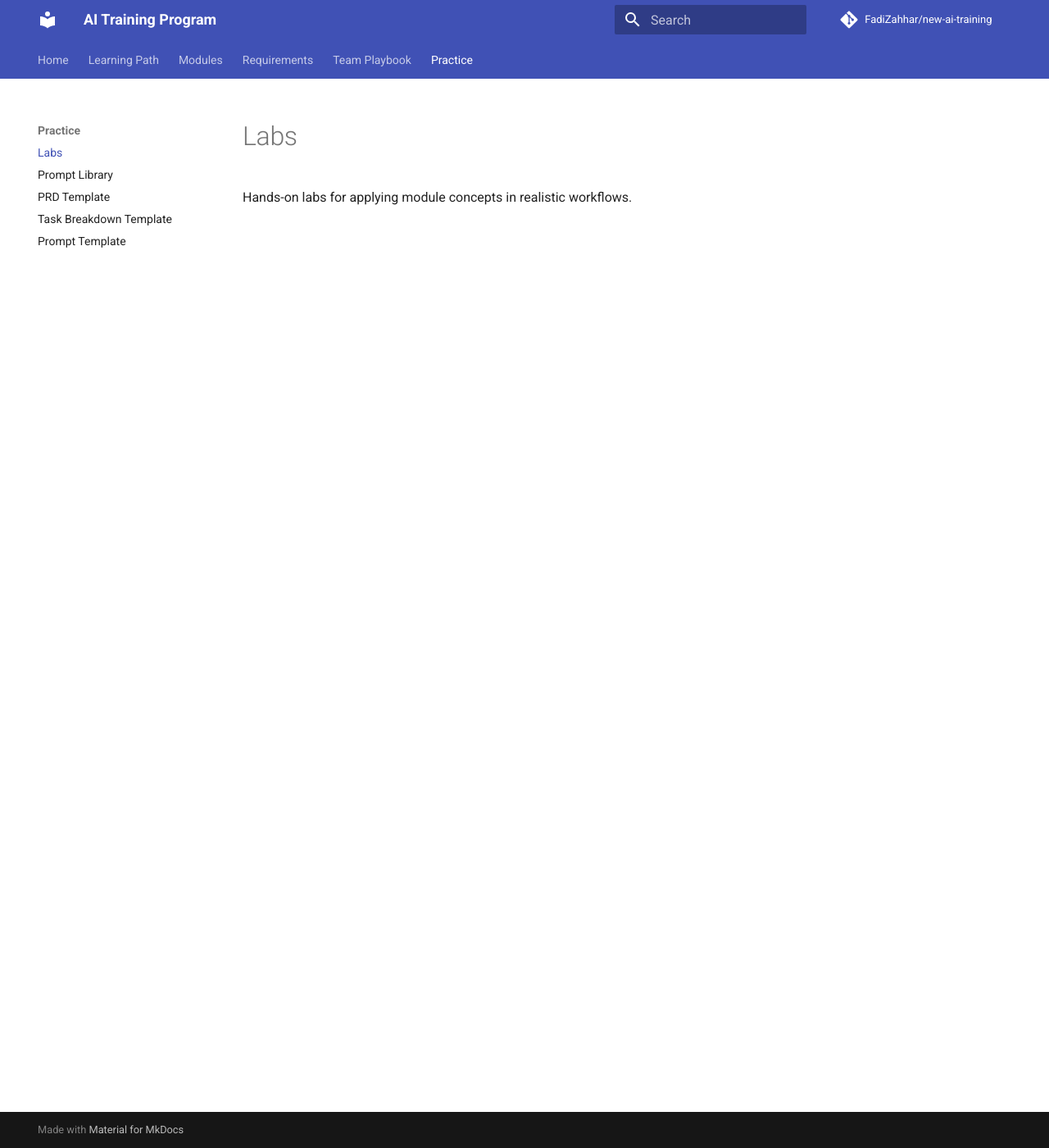
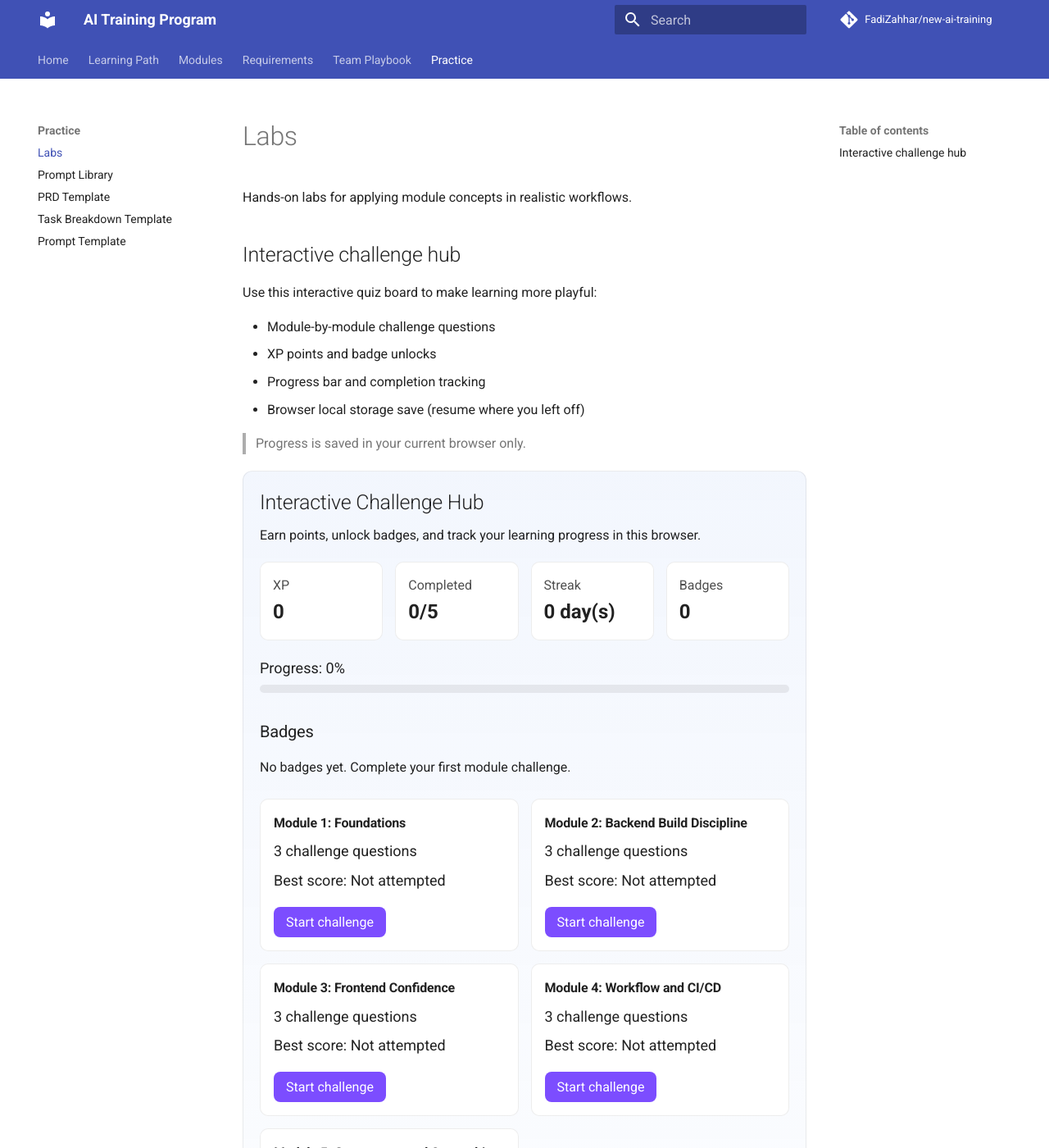
Before and after one commit to FadiZahhar/new-ai-training, an MkDocs documentation site: the page built from docs/practice/labs.md, in a window 1280 px wide and 1400 px high. Shown: the whole window at 82% size. Built offline with MkDocs 1.6.1 and Material for MkDocs 9.7.7, drawn with Linux system fonts in a browser that asks for light colours; comment, search, counter and statistics services are not loaded; some of the changed text lies outside the part shown.

Commit message:
Add interactive quiz gamification for training docs
Co-authored-by: Copilot App <223556219+Copilot@users.noreply.github.com>

```diff
--- /dev/null
+++ b/docs/assets/css/training-game.css
@@ -0,0 +1,186 @@
+.game-shell {
+  margin-top: 1rem;
+  border: 1px solid var(--md-default-fg-color--lightest);
+  border-radius: 12px;
+  padding: 1rem;
+  background: linear-gradient(180deg, rgba(100, 149, 237, 0.08), rgba(100, 149, 237, 0.02));
+}
+
+.game-header h2 {
+  margin: 0 0 0.5rem;
+}
+
+.game-header p {
+  margin-top: 0;
+}
+
+.game-stats {
+  display: grid;
+  grid-template-columns: repeat(auto-fit, minmax(130px, 1fr));
+  gap: 0.75rem;
+  margin: 1rem 0;
+}
+
+.stat-card {
+  border: 1px solid var(--md-default-fg-color--lightest);
+  border-radius: 10px;
+  padding: 0.75rem;
+  background: var(--md-default-bg-color);
+}
+
+.stat-card span {
+  display: block;
+  font-size: 0.8rem;
+  opacity: 0.8;
+}
+
+.stat-card strong {
+  font-size: 1.2rem;
+}
+
+.progress-wrap {
+  margin: 1rem 0;
+}
+
+.progress-label {
+  font-size: 0.9rem;
+  margin-bottom: 0.25rem;
+}
+
+.progress-bar {
+  width: 100%;
+  height: 10px;
+  border-radius: 999px;
+  background: var(--md-default-fg-color--lightest);
+  overflow: hidden;
+}
+
+.progress-bar span {
+  display: block;
+  height: 100%;
+  background: linear-gradient(90deg, #7c4dff, #00acc1);
+}
+
+.badge-wrap {
+  margin: 1.25rem 0;
+}
+
+.badge-grid {
+  display: flex;
+  gap: 0.5rem;
+  flex-wrap: wrap;
+}
+
+.badge-item {
+  border: 1px solid #00acc1;
+  color: #006064;
+  border-radius: 999px;
+  padding: 0.2rem 0.6rem;
+  background: rgba(0, 172, 193, 0.1);
+  font-size: 0.85rem;
+}
+
+.module-grid {
+  display: grid;
+  grid-template-columns: repeat(auto-fit, minmax(220px, 1fr));
+  gap: 0.75rem;
+}
+
+.module-card {
+  border: 1px solid var(--md-default-fg-color--lightest);
+  border-radius: 10px;
+  padding: 0.8rem;
+  background: var(--md-default-bg-color);
+}
+
+.module-card h4 {
+  margin: 0 0 0.4rem;
+}
+
+.module-card p {
+  margin: 0.35rem 0;
+  font-size: 0.9rem;
+}
+
+.module-card button,
+#next-question-btn,
+#back-to-dashboard {
+  margin-top: 0.5rem;
+  border: 0;
+  border-radius: 8px;
+  padding: 0.45rem 0.75rem;
+  background: #7c4dff;
+  color: #fff;
+  cursor: pointer;
+}
+
+.module-card button:hover,
+#next-question-btn:hover,
+#back-to-dashboard:hover {
+  background: #5e35b1;
+}
+
+.actions {
+  margin-top: 1rem;
+}
+
+.reset-btn {
+  border: 1px solid #ef5350;
+  color: #b71c1c;
+  border-radius: 8px;
+  padding: 0.35rem 0.75rem;
+  background: rgba(239, 83, 80, 0.1);
+  cursor: pointer;
+}
+
+.quiz-card {
+  margin-top: 1.25rem;
+  border-top: 1px dashed var(--md-default-fg-color--lightest);
+  padding-top: 1rem;
+}
+
+.quiz-meta {
+  font-size: 0.85rem;
+  opacity: 0.8;
+}
+
+.quiz-prompt {
+  font-weight: 600;
+}
+
+.option-list {
+  display: grid;
+  gap: 0.5rem;
+}
+
+.option-btn {
+  text-align: left;
+  border: 1px solid var(--md-default-fg-color--lightest);
+  background: var(--md-default-bg-color);
+  color: inherit;
+  padding: 0.55rem 0.7rem;
+  border-radius: 8px;
+  cursor: pointer;
+}
+
+.option-btn.correct {
+  border-color: #2e7d32;
+  background: rgba(46, 125, 50, 0.12);
+}
+
+.option-btn.wrong {
+  border-color: #c62828;
+  background: rgba(198, 40, 40, 0.12);
+}
+
+#quiz-feedback {
+  margin-top: 0.75rem;
+}
+
+.ok {
+  color: #1b5e20;
+}
+
+.bad {
+  color: #b71c1c;
+}
--- /dev/null
+++ b/docs/assets/js/training-game.js
@@ -0,0 +1,439 @@
+(() => {
+  const root = document.getElementById("interactive-training-app");
+  if (!root) return;
+
+  const STORAGE_KEY = "ai-training-progress-v1";
+
+  const modules = [
+    {
+      id: "module-1",
+      title: "Module 1: Foundations",
+      questions: [
+        {
+          prompt: "What is the safest assumption about AI-generated code?",
+          options: [
+            "It is production-ready if it compiles",
+            "It is a draft that requires verification",
+            "It is correct if the prompt is long",
+            "It is reliable if copied from examples"
+          ],
+          answer: 1,
+          explanation: "AI output should be treated as a draft until validated by tests and review."
+        },
+        {
+          prompt: "Which loop best represents disciplined AI-assisted delivery?",
+          options: [
+            "Ask -> Accept -> Merge",
+            "Ask -> Inspect -> Run -> Test -> Refine",
+            "Prompt -> Copy -> Ship",
+            "Ask -> Rewrite everything manually"
+          ],
+          answer: 1,
+          explanation: "The quality loop includes inspection and verification before acceptance."
+        },
+        {
+          prompt: "What is the strongest prompt element for reducing hallucinations?",
+          options: [
+            "Broad role definition only",
+            "Strict scope and file-level constraints",
+            "Maximum token budget",
+            "Asking for more creativity"
+          ],
+          answer: 1,
+          explanation: "Constrained prompts anchored to real files reduce fabricated assumptions."
+        }
+      ]
+    },
+    {
+      id: "module-2",
+      title: "Module 2: Backend Build Discipline",
+      questions: [
+        {
+          prompt: "What is the best sequence for backend changes?",
+          options: [
+            "UI first, then tests, then model",
+            "Model -> storage -> CRUD -> business rules -> tests",
+            "Business rules first, then endpoints, then model",
+            "Generate all files at once"
+          ],
+          answer: 1,
+          explanation: "Incremental backend layering keeps behavior understandable and testable."
+        },
+        {
+          prompt: "Why do break tests matter?",
+          options: [
+            "They speed up CI pipelines",
+            "They prove tests can detect bad behavior",
+            "They reduce code review time",
+            "They remove the need for manual testing"
+          ],
+          answer: 1,
+          explanation: "A test that never fails may not protect you from regressions."
+        },
+        {
+          prompt: "When should you move to the next implementation stage?",
+          options: [
+            "After AI returns code",
+            "After local checks pass for current stage",
+            "After adding documentation only",
+            "After opening a PR"
+          ],
+          answer: 1,
+          explanation: "Stage-gate validation prevents hidden issues from accumulating."
+        }
+      ]
+    },
+    {
+      id: "module-3",
+      title: "Module 3: Frontend Confidence",
+      questions: [
+        {
+          prompt: "What is a good debugging evidence source for frontend/backend sync issues?",
+          options: [
+            "Visual guesswork",
+            "Status codes and response payloads",
+            "Renaming components",
+            "Changing CSS first"
+          ],
+          answer: 1,
+          explanation: "Inspecting API status/payloads narrows root causes quickly."
+        },
+        {
+          prompt: "Which testing strategy is strongest for UI changes?",
+          options: [
+            "Manual click-through only",
+            "Client + server validation with edge cases",
+            "Snapshot updates only",
+            "Skipping tests to move faster"
+          ],
+          answer: 1,
+          explanation: "UI reliability needs both client behavior checks and backend contract checks."
+        },
+        {
+          prompt: "What helps keep refactors safe?",
+          options: [
+            "Silent broad rewrites",
+            "Small changes plus explicit verification checklist",
+            "Removing old tests",
+            "Merging without review"
+          ],
+          answer: 1,
+          explanation: "Small, validated refactors reduce regression risk."
+        }
+      ]
+    },
+    {
+      id: "module-4",
+      title: "Module 4: Workflow and CI/CD",
+      questions: [
+        {
+          prompt: "How should AI-generated pipeline files be treated?",
+          options: [
+            "Trusted defaults",
+            "Drafts requiring intentional review",
+            "Optional extras",
+            "Immediate merge artifacts"
+          ],
+          answer: 1,
+          explanation: "Workflow files affect delivery safety and must be reviewed carefully."
+        },
+        {
+          prompt: "What is the best use of tool scope?",
+          options: [
+            "Use the same tool for every change",
+            "Pick line/file/repo tools based on task size",
+            "Avoid tools and edit blindly",
+            "Only use AI chat without code context"
+          ],
+          answer: 1,
+          explanation: "Right-sized tooling improves speed and quality."
+        },
+        {
+          prompt: "Why maintain ADR-style decisions?",
+          options: [
+            "To increase file count",
+            "To preserve rationale for team handoff",
+            "To avoid writing tests",
+            "To bypass code review"
+          ],
+          answer: 1,
+          explanation: "Decision records improve explainability and onboarding."
+        }
+      ]
+    },
+    {
+      id: "module-5",
+      title: "Module 5: Governance and Ownership",
+      questions: [
+        {
+          prompt: "What is the core mindset in Module 5?",
+          options: [
+            "AI owns architecture choices",
+            "Developer grades and owns every accepted change",
+            "Speed over quality",
+            "Documentation over execution"
+          ],
+          answer: 1,
+          explanation: "Ownership remains with the engineer, not the model."
+        },
+        {
+          prompt: "What makes a strong review prompt?",
+          options: [
+            "Open-ended text only",
+            "Guardrails, bounded scope, and evidence requests",
+            "No constraints for creativity",
+            "Single-sentence requirements"
+          ],
+          answer: 1,
+          explanation: "Explicit review criteria produce more actionable AI output."
+        },
+        {
+          prompt: "Which outcome shows mature AI usage?",
+          options: [
+            "Accepting all suggestions",
+            "Rejecting weak output with clear reasoning",
+            "Skipping tests",
+            "Ignoring edge cases"
+          ],
+          answer: 1,
+          explanation: "Mature use includes rejecting poor suggestions and documenting why."
+        }
+      ]
+    }
+  ];
+
+  const initialState = () => ({
+    xp: 0,
+    badges: [],
+    completedModules: {},
+    bestScores: {},
+    currentStreak: 0,
+    lastActiveDate: null
+  });
+
+  const loadState = () => {
+    try {
+      const parsed = JSON.parse(localStorage.getItem(STORAGE_KEY));
+      return parsed && typeof parsed === "object" ? { ...initialState(), ...parsed } : initialState();
+    } catch {
+      return initialState();
+    }
+  };
+
+  const saveState = () => {
+    try {
+      localStorage.setItem(STORAGE_KEY, JSON.stringify(state));
+    } catch {
+      // Ignore storage write errors in private mode or blocked storage contexts.
+    }
+  };
+
+  const awardBadge = (name) => {
+    if (!state.badges.includes(name)) {
+      state.badges.push(name);
+    }
+  };
+
+  const updateStreak = () => {
+    const today = new Date().toISOString().slice(0, 10);
+    if (!state.lastActiveDate) {
+      state.currentStreak = 1;
+      state.lastActiveDate = today;
+      return;
+    }
+    if (state.lastActiveDate === today) return;
+
+    const current = new Date(today);
+    const previous = new Date(state.lastActiveDate);
+    const diffDays = Math.floor((current - previous) / (1000 * 60 * 60 * 24));
+
+    if (diffDays === 1) {
+      state.currentStreak += 1;
+    } else {
+      state.currentStreak = 1;
+    }
+    state.lastActiveDate = today;
+  };
+
+  const progressPercent = () => {
+    const done = Object.keys(state.completedModules).length;
+    return Math.round((done / modules.length) * 100);
+  };
+
+  const getModuleById = (id) => modules.find((item) => item.id === id);
+
+  const state = loadState();
+  let activeModule = null;
+  let activeIndex = 0;
+  let activeCorrect = 0;
+
+  const render = () => {
+    const progress = progressPercent();
+    const completedCount = Object.keys(state.completedModules).length;
+
+    root.innerHTML = `
+      <div class="game-shell">
+        <div class="game-header">
+          <h2>Interactive Challenge Hub</h2>
+          <p>Earn points, unlock badges, and track your learning progress in this browser.</p>
+        </div>
+
+        <div class="game-stats">
+          <div class="stat-card"><span>XP</span><strong>${state.xp}</strong></div>
+          <div class="stat-card"><span>Completed</span><strong>${completedCount}/${modules.length}</strong></div>
+          <div class="stat-card"><span>Streak</span><strong>${state.currentStreak} day(s)</strong></div>
+          <div class="stat-card"><span>Badges</span><strong>${state.badges.length}</strong></div>
+        </div>
+
+        <div class="progress-wrap">
+          <div class="progress-label">Progress: ${progress}%</div>
+          <div class="progress-bar"><span style="width:${progress}%"></span></div>
+        </div>
+
+        <div class="badge-wrap">
+          <h3>Badges</h3>
+          ${state.badges.length ? `<div class="badge-grid">${state.badges.map((badge) => `<span class="badge-item">${badge}</span>`).join("")}</div>` : "<p>No badges yet. Complete your first module challenge.</p>"}
+        </div>
+
+        <div class="module-grid">
+          ${modules
+            .map((module) => {
+              const best = state.bestScores[module.id];
+              const done = state.completedModules[module.id];
+              return `
+                <div class="module-card">
+                  <h4>${module.title}</h4>
+                  <p>${module.questions.length} challenge questions</p>
+                  <p>Best score: ${typeof best === "number" ? `${best}%` : "Not attempted"}</p>
+                  <button data-action="start" data-module="${module.id}">${done ? "Replay challenge" : "Start challenge"}</button>
+                </div>
+              `;
+            })
+            .join("")}
+        </div>
+
+        <div class="actions">
+          <button class="reset-btn" data-action="reset">Reset saved progress</button>
+        </div>
+
+        <div id="quiz-stage"></div>
+      </div>
+    `;
+
+    root.querySelectorAll('button[data-action="start"]').forEach((button) => {
+      button.addEventListener("click", () => startQuiz(button.dataset.module));
+    });
+
+    root.querySelector('button[data-action="reset"]').addEventListener("click", () => {
+      if (!window.confirm("Reset all saved progress for this browser?")) return;
+      Object.assign(state, initialState());
+      activeModule = null;
+      saveState();
+      render();
+    });
+  };
+
+  const renderQuestion = () => {
+    const stage = document.getElementById("quiz-stage");
+    const question = activeModule.questions[activeIndex];
+
+    stage.innerHTML = `
+      <div class="quiz-card">
+        <h3>${activeModule.title}</h3>
+        <p class="quiz-meta">Question ${activeIndex + 1} of ${activeModule.questions.length}</p>
+        <p class="quiz-prompt">${question.prompt}</p>
+        <div class="option-list">
+          ${question.options
+            .map(
+              (option, index) =>
+                `<button class="option-btn" data-index="${index}">${String.fromCharCode(65 + index)}. ${option}</button>`
+            )
+            .join("")}
+        </div>
+        <div id="quiz-feedback"></div>
+      </div>
+    `;
+
+    stage.querySelectorAll(".option-btn").forEach((button) => {
+      button.addEventListener("click", () => checkAnswer(Number(button.dataset.index)));
+    });
+    stage.scrollIntoView({ behavior: "smooth", block: "start" });
+  };
+
+  const checkAnswer = (selectedIndex) => {
+    const question = activeModule.questions[activeIndex];
+    const correct = selectedIndex === question.answer;
+    if (correct) activeCorrect += 1;
+
+    const stage = document.getElementById("quiz-stage");
+    stage.querySelectorAll(".option-btn").forEach((button) => {
+      button.disabled = true;
+      const value = Number(button.dataset.index);
+      if (value === question.answer) button.classList.add("correct");
+      if (value === selectedIndex && value !== question.answer) button.classList.add("wrong");
+    });
+
+    const feedback = stage.querySelector("#quiz-feedback");
+    feedback.innerHTML = `
+      <p class="${correct ? "ok" : "bad"}"><strong>${correct ? "Correct." : "Not quite."}</strong></p>
+      <p>${question.explanation}</p>
+      <button id="next-question-btn">${activeIndex + 1 === activeModule.questions.length ? "Finish challenge" : "Next question"}</button>
+    `;
+
+    feedback.querySelector("#next-question-btn").addEventListener("click", () => {
+      activeIndex += 1;
+      if (activeIndex < activeModule.questions.length) {
+        renderQuestion();
+        return;
+      }
+      finishQuiz();
+    });
+  };
+
+  const finishQuiz = () => {
+    const total = activeModule.questions.length;
+    const percent = Math.round((activeCorrect / total) * 100);
+    const moduleId = activeModule.id;
+
+    updateStreak();
+    state.completedModules[moduleId] = true;
+    state.bestScores[moduleId] = Math.max(percent, state.bestScores[moduleId] || 0);
+
+    let awarded = activeCorrect * 10;
+    if (percent >= 80) awarded += 20;
+    state.xp += awarded;
+
+    awardBadge("Starter");
+    if (percent >= 80) awardBadge(`${activeModule.title} Master`);
+    if (Object.keys(state.completedModules).length >= 3) awardBadge("Consistency Builder");
+    if (Object.keys(state.completedModules).length === modules.length) awardBadge("AI Training Champion");
+    if (state.currentStreak >= 3) awardBadge("3-Day Momentum");
+
+    saveState();
+
+    const stage = document.getElementById("quiz-stage");
+    stage.innerHTML = `
+      <div class="quiz-card">
+        <h3>Challenge complete</h3>
+        <p><strong>Score:</strong> ${activeCorrect}/${total} (${percent}%)</p>
+        <p><strong>XP earned this run:</strong> ${awarded}</p>
+        <button id="back-to-dashboard">Back to dashboard</button>
+      </div>
+    `;
+    stage.querySelector("#back-to-dashboard").addEventListener("click", () => {
+      activeModule = null;
+      activeIndex = 0;
+      activeCorrect = 0;
+      render();
+    });
+  };
+
+  const startQuiz = (moduleId) => {
+    activeModule = getModuleById(moduleId);
+    activeIndex = 0;
+    activeCorrect = 0;
+    renderQuestion();
+  };
+
+  render();
+})();
--- a/docs/practice/labs.md
+++ b/docs/practice/labs.md
@@ -1,3 +1,16 @@
 # Labs
 
 Hands-on labs for applying module concepts in realistic workflows.
+
+## Interactive challenge hub
+
+Use this interactive quiz board to make learning more playful:
+
+- Module-by-module challenge questions
+- XP points and badge unlocks
+- Progress bar and completion tracking
+- Browser local storage save (resume where you left off)
+
+> Progress is saved in your current browser only.
+
+<div id="interactive-training-app"></div>
--- a/mkdocs.yml
+++ b/mkdocs.yml
@@ -2,6 +2,10 @@ site_name: AI Training Program
 site_description: Team learning journey to become better AI-assisted developers
 repo_name: FadiZahhar/new-ai-training
 repo_url: https://github.com/FadiZahhar/new-ai-training
+extra_css:
+  - assets/css/training-game.css
+extra_javascript:
+  - assets/js/training-game.js
 theme:
   name: material
   features:
```
